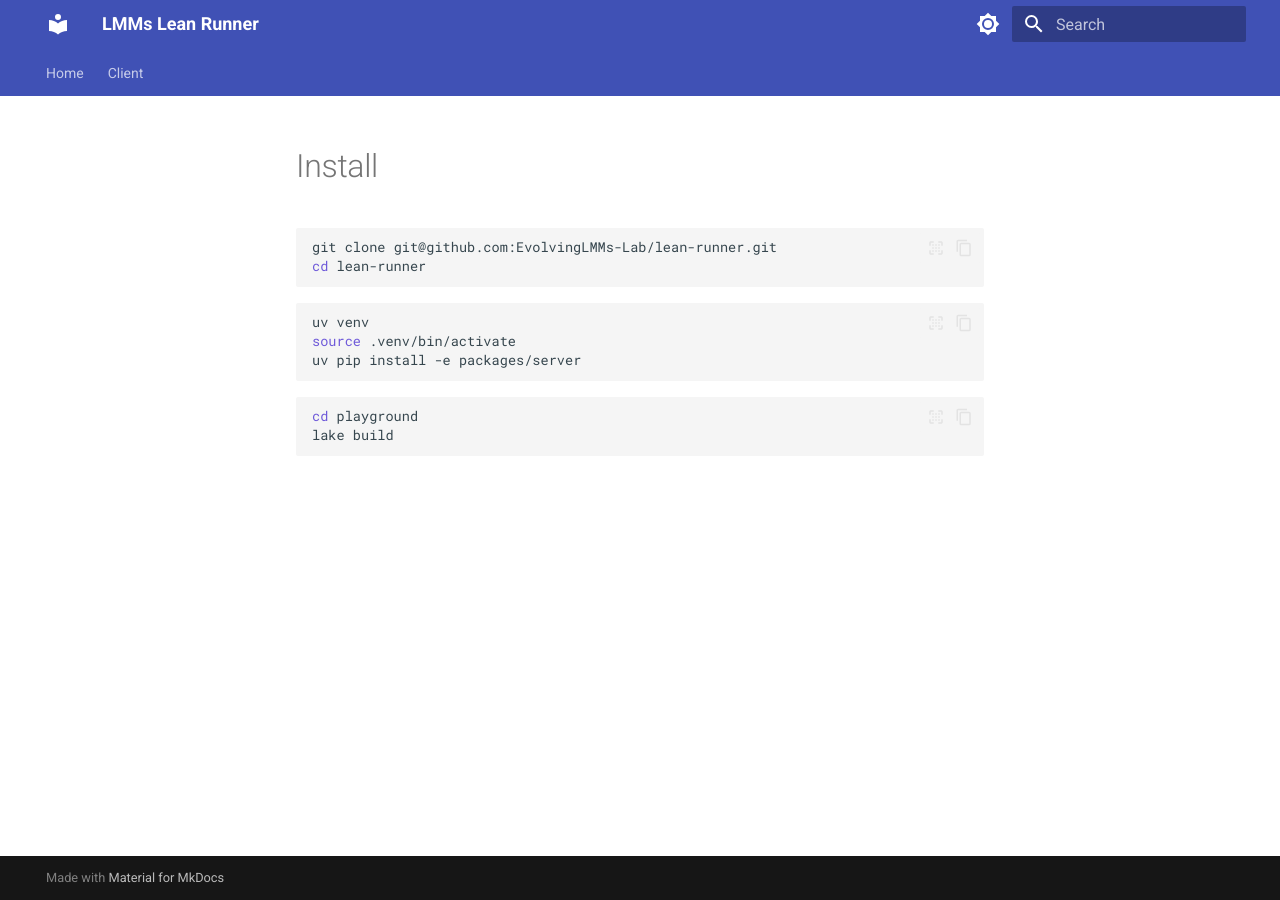
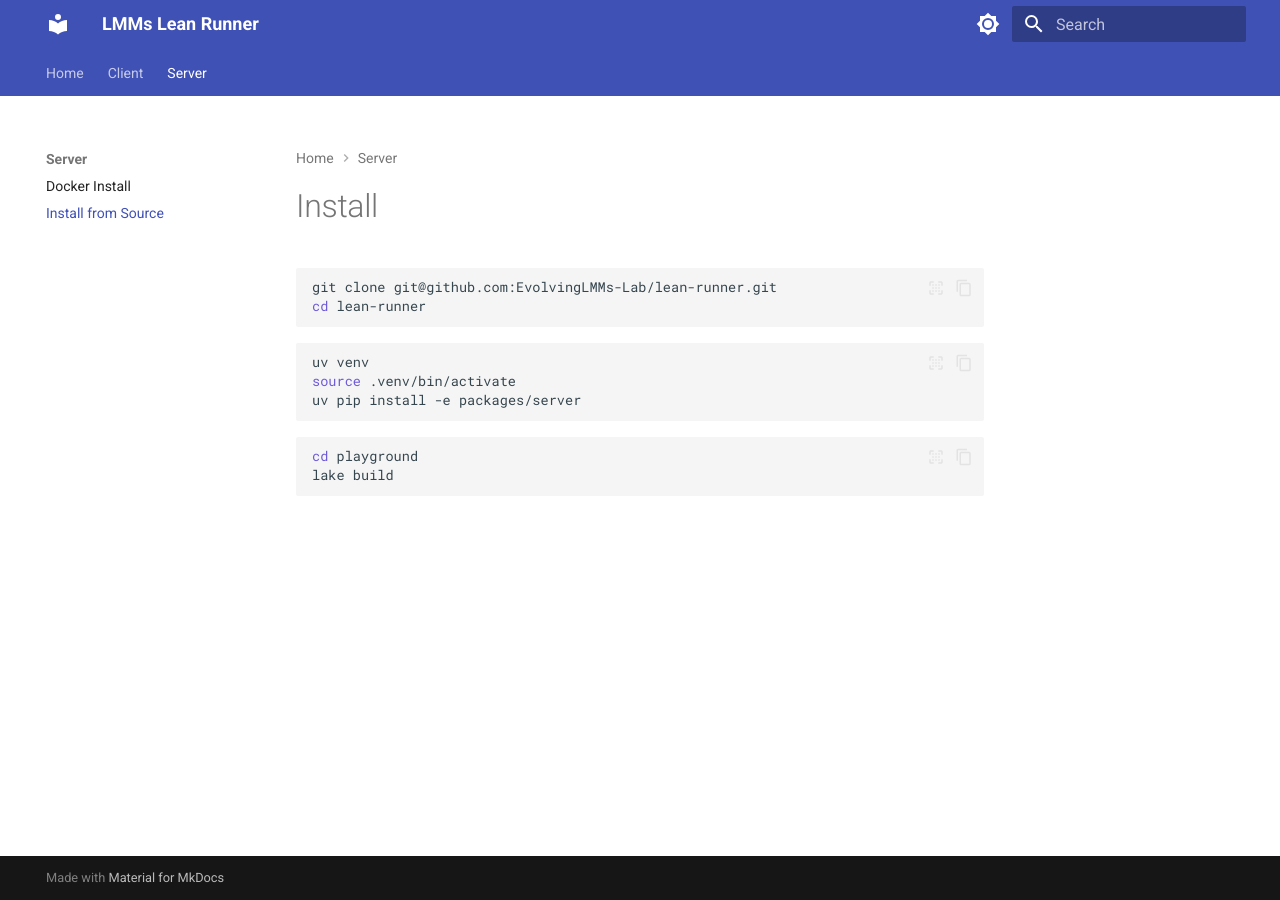
Before and after one commit to EvolvingLMMs-Lab/lean-runner, an MkDocs documentation site: the page built from docs/server/install.md, in a window 1280 px wide. Built offline with MkDocs 1.6.1 and Material for MkDocs 9.7.7, drawn with Linux system fonts in a browser that asks for light colours.

Commit message:
Add Server section to MkDocs navigation
- Introduced a new 'Server' section in mkdocs.yml navigation, including links to 'Docker Install' and 'Install from Source' documentation for better organization and accessibility.

```diff
--- a/mkdocs.yml
+++ b/mkdocs.yml
@@ -66,3 +66,6 @@ extra_javascript:
 nav:
   - Home: index.md
   - Client: client/README.md
+  - Server:
+      - Docker Install: server/docker.md
+      - Install from Source: server/install.md
```
